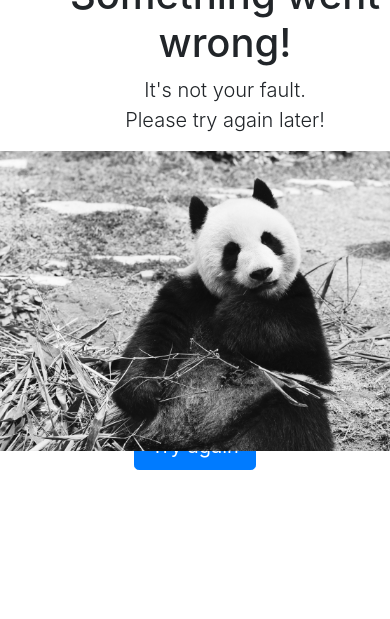
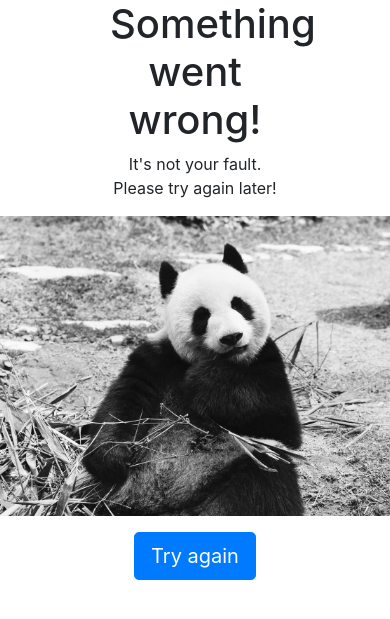
Before and after one commit to aureliaspecker/twitter-guess-who, a Flask app: page /error in a window 390 px wide; the page is wider, and only the part inside the window is pictured. Shown: the top 619 px of that part. Run offline with Flask 2, Linux system fonts and the light colour scheme; parts of the project's set-up code (start-up, migrations or seed data) failed here and were passed over; some libraries are stand-ins or nearby versions.

Commit message:
Edit CSS to be more responsive

```diff
--- a/app/templates/error.html
+++ b/app/templates/error.html
@@ -12,9 +12,13 @@
 {% endblock %}
 
 {% block content %}
+<div class="row justify-content-center">
     <img src="../static/img/sad-panda.png" alt="sad-panda" height="300"/>
+</div>
 {% endblock %}
 
 {% block custom %}
-<a href={{next_page}} id=button_alert class="btn btn-lg btn-primary">Try again</a>
+<div class="row justify-content-center">
+    <a href={{next_page}} id=button_alert class="btn btn-lg btn-primary">Try again</a>
+</div>
 {% endblock %}
--- a/app/templates/parent.html
+++ b/app/templates/parent.html
@@ -15,25 +15,37 @@
         {% block js %}{% endblock %}
 
         <title>{% block title %}{% endblock %}</title>
-        {% block head %}
-		{% endblock %}
+
     </head>
-    <body class="text-center">
-        <div class="col-md-2 container d-flex h-50">
-            <div class="row justify-content-center align-self-center">
-                <main role="main" class="inner cover">
-                    <h1 class="cover-heading">{% block header %}{% endblock %}</h1>
-                    <p class="lead">{% block paragraph %}{% endblock %}</p>
-                    {% block content %}{% endblock %}
-                </main>
+
+    <body>
+
+        <div class="container-fluid" class="mx-auto" style="width: 200px;">
+
+            <h1 class="text-center">{% block header %}{% endblock %}</h1>
+
+            <div class="text-center">
+                <p>{% block paragraph %}{% endblock %}</p>
             </div>
+
+            <div class="text-center">
+                <p>{% block content %}{% endblock %}</p>
+            </div>
+
+            <div class="text-center">
+                <p class="font-italic"><small>{% block disclaimer %}{% endblock %}</small></p>
+            </div>
+
+        </div class="container-fluid">
+
+        <div>
+
+            <div class="text-center">
+                <p>{% block custom %}{% endblock %}</p>
+            </div>
+
         </div>
-        <div>
-        {% block custom %}{% endblock %}
-        </div>
-        <br>
-        <div>
-        <p><i><small>{% block disclaimer %} {% endblock %}</small></i></p>
-        </div>
+
     </body>
+
 </html>
--- a/app/templates/play.html
+++ b/app/templates/play.html
@@ -9,7 +9,7 @@
 {% endblock %}
 
 {% block content %}
-    <img src={{gif_url}} alt="animated" height="300"/>
+    <img src={{gif_url}} alt="animated" class="img-fluid">
 {% endblock %}
 
 {% block custom %}
--- a/app/templates/round1.html
+++ b/app/templates/round1.html
@@ -12,11 +12,11 @@
 {% endblock %}
 
 {% block content %}
-    <form action="" method="post" novalidate>
+    <form action="" method="post" novalidate class="row justify-content-center">
         {{ form_list.hidden_tag() }}
     <ol type="a">
         {% for i in range(0, n) %}
-        <li>{{tweet_counts[i]}} &emsp; {{form_list.select_forms[i].select.label}} {{form_list.select_forms[i].select}}</li>
+        <li style="margin: 20px 0;">{{tweet_counts[i]}} &emsp; {{form_list.select_forms[i].select.label}} {{form_list.select_forms[i].select}}</li>
         {% endfor %}
     </ol>
         <input class="btn btn-lg btn-primary" type="submit" value="Submit">
--- a/app/templates/round2.html
+++ b/app/templates/round2.html
@@ -12,11 +12,11 @@
 {% endblock %}
 
 {% block content %}
-    <form action="" method="post" novalidate>
+    <form action="" method="post" novalidate class="row justify-content-center">
         {{ form_list.hidden_tag() }}
     <ol type="a">
         {% for i in range(0, n) %}
-        <li>{{user_bios[i]}} &emsp; {{form_list.select_forms[i].select.label}} {{form_list.select_forms[i].select}}</li>
+        <li style="margin: 20px 0;">{{user_bios[i]}} &emsp; {{form_list.select_forms[i].select.label}} {{form_list.select_forms[i].select}}</li>
         {% endfor %}
     </ol>
         <input class="btn btn-lg btn-primary" type="submit" value="Submit">
--- a/app/templates/round3.html
+++ b/app/templates/round3.html
@@ -27,6 +27,8 @@
         {% endfor %}
     </div>
     <br>
+    <br>
+    <br>
     <input class="btn btn-lg btn-primary" type="submit" value="Submit">
     </form>
 </div>
--- a/app/templates/score.html
+++ b/app/templates/score.html
@@ -13,5 +13,7 @@
 <p>
     <a href={{next_page}} class="btn btn-lg btn-primary">Next</a>
 </p>
-<img src={{gif_url}} alt="animated" />
+<div class="row justify-content-center">
+    <img src={{gif_url}} alt="animated" />
+</div>
 {% endblock %}
```
Also changed, not shown: app/templates/goodbye.html (+6 -2 lines), app/templates/setup.html (+6 -4 lines).
